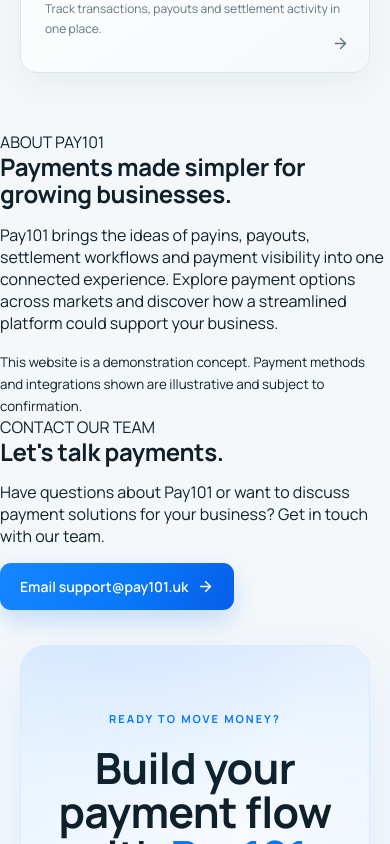
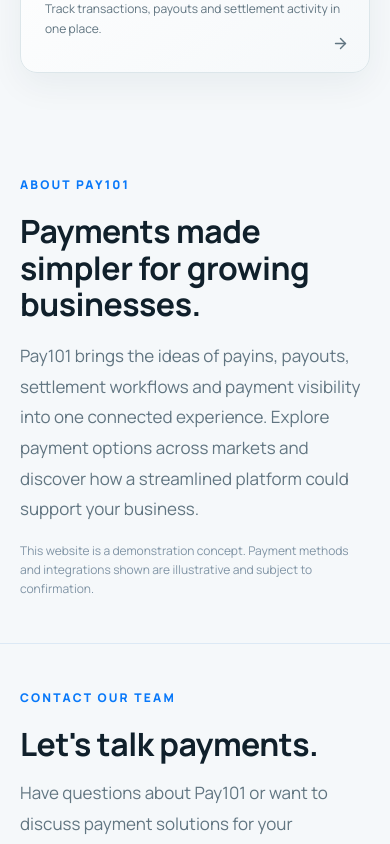
Before and after one commit to kartikmishra543/pay101-demo, a React (Vite) app: page / in a window 390 px wide. Shown: the part 7880-8724 px from the top of the page. Built offline with nearby package versions, Linux system fonts and the light colour scheme.

Commit message:
Style About and Contact sections responsively

```diff
--- a/src/style.css
+++ b/src/style.css
@@ -470,3 +470,15 @@ h1,h2,h3,h4,h5,h6{letter-spacing:-.015em!important;line-height:1.14;font-weight:
 .globeStage .globePin{width:112px!important;min-width:112px!important;max-width:112px!important;height:60px!important;min-height:60px!important;padding:8px!important;gap:7px!important;justify-content:center!important}
 .globeStage .globePin .globeCountryFlag{margin-left:0!important}
 @media(max-width:650px){.globeStage .globePin{width:86px!important;min-width:86px!important;max-width:86px!important;height:44px!important;min-height:44px!important;padding:5px!important;gap:5px!important}}
+
+/* About and contact sections above final CTA */
+.aboutContactSection,.contactSection{max-width:1220px;margin:0 auto;padding:70px 28px;scroll-margin-top:85px}
+.aboutContactLabel{display:block;color:#0878f9;font-size:12px;font-weight:800;letter-spacing:.18em;margin-bottom:20px}
+.aboutContactGrid{display:grid;grid-template-columns:1fr 1fr;gap:64px;align-items:center}
+.aboutContactGrid h2,.contactSection h2{font-size:clamp(32px,4vw,54px);line-height:1.15;letter-spacing:-.02em;margin:0;color:#10202b}
+.aboutContactGrid p,.contactSection p{font-size:17px;line-height:1.8;color:#617581;margin:0 0 16px}
+.aboutContactGrid small{color:#8094a5;font-size:12px;line-height:1.6;display:block}
+.contactSection{display:flex;justify-content:space-between;align-items:center;gap:32px;padding-top:50px;padding-bottom:65px;border-top:1px solid #dce9f5}
+.contactSection p{max-width:650px;margin-top:15px;margin-bottom:0}
+.contactSection .primary{flex-shrink:0;display:inline-flex;align-items:center;justify-content:center;gap:10px}
+@media(max-width:760px){.aboutContactSection,.contactSection{padding:45px 20px}.aboutContactGrid{grid-template-columns:1fr;gap:18px}.contactSection{flex-direction:column;align-items:flex-start}.contactSection .primary{max-width:100%;white-space:normal}}
```
